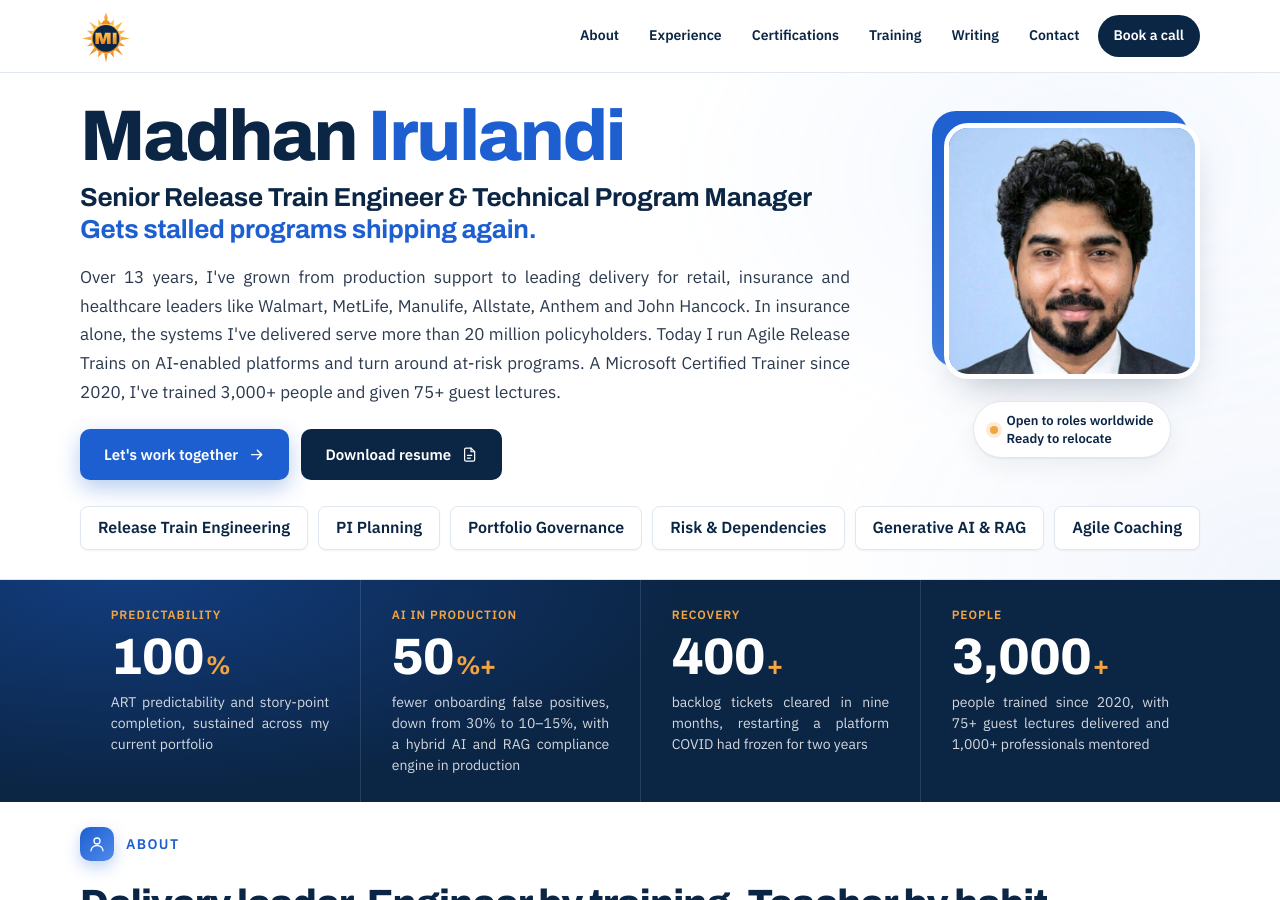
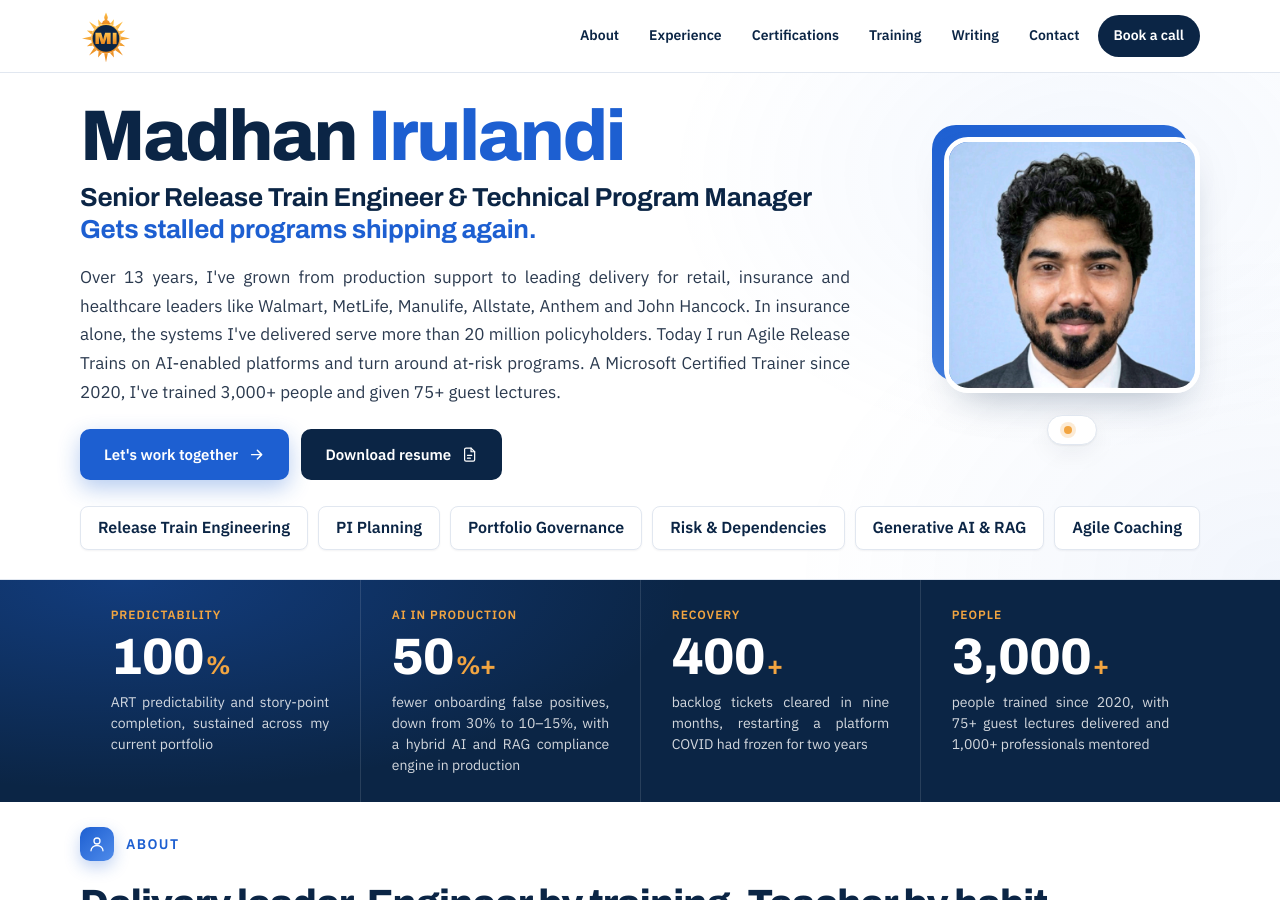
Before and after one commit to Madhan-I/Madhan-I.github.io, a Jekyll site: the page built from index.html, in a window 1280 px wide and 900 px high. Built offline with Jekyll 4.4.1, drawn with Linux system fonts in a browser that asks for light colours; some of the changed text lies outside the part shown.

Commit message:
Remove open-to-roles and relocation lines
Removed status and contact note about relocation.

```diff
--- a/_data/profile.yml
+++ b/_data/profile.yml
@@ -12,7 +12,7 @@
 name_first: Madhan
 name_last: Irulandi
 location: Chennai, India
-status: Open to roles worldwide · Ready to relocate
+status: ""
 
 # Big line under your name. Text inside highlight is shown in orange.
 headline: Senior Release Train Engineer & Technical Program Manager
@@ -663,7 +663,6 @@
 contact_intro: Pick what fits, or email me directly.
 # Each line below is shown on its own line.
 contact_note:
-  - "Open to on-site, hybrid or remote roles, and ready to relocate."
   - "I've already worked three years on-site in Boston for John Hancock."
 
 # Client feedback (no names, no client name; exact words from the client's email)
```
